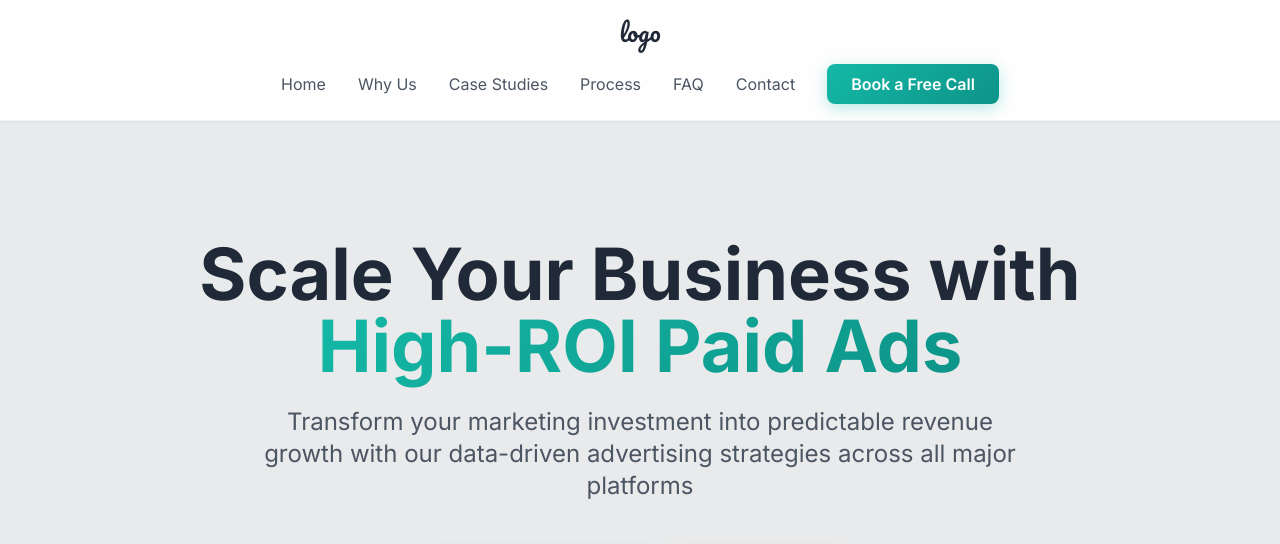
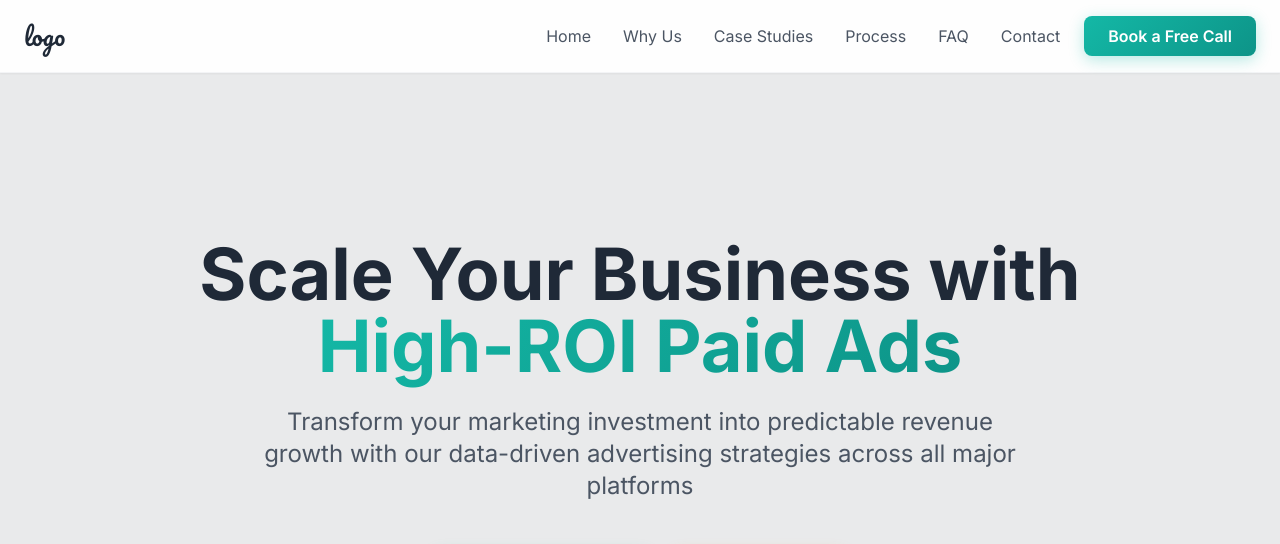
Before and after one commit to mohammad-arsal/ierland, a plain HTML site: page index.html in a window 1280 px wide. Shown: the top 544 px of the page. Drawn offline with nearby package versions, Linux system fonts and the light colour scheme.

Commit message:
Update index.html

```diff
--- a/index.html
+++ b/index.html
@@ -160,26 +160,42 @@
 </head>
 
 <body class="bg-primary text-white font-inter">
+    <!-- Responsive Navbar -->
     <nav class="fixed top-0 left-0 right-0 z-50 bg-white/95 backdrop-blur-sm border-b border-gray-100 shadow-sm">
-        <div class="w-full px-6 py-4">
-            <div class="text-center mb-4">
-                <div class="font-['Pacifico'] text-2xl text-primary">logo</div>
-            </div>
-            <div class="flex flex-wrap justify-center items-center gap-8">
-                <a href="#home" class="nav-link text-gray-600 hover:text-secondary transition-colors">Home</a>
-                <a href="#why-us" class="nav-link text-gray-600 hover:text-secondary transition-colors">Why Us</a>
-                <a href="#case-studies" class="nav-link text-gray-600 hover:text-secondary transition-colors">Case
+        <div class="max-w-7xl mx-auto px-6 py-4 flex items-center justify-between">
+
+            <!-- Logo -->
+            <div class="font-['Pacifico'] text-2xl text-primary">logo</div>
+
+            <!-- Hamburger Button (Mobile) -->
+            <button id="menu-toggle" class="md:hidden text-gray-600 focus:outline-none">
+                <svg class="w-6 h-6" fill="none" stroke="currentColor" viewBox="0 0 24 24">
+                    <path stroke-linecap="round" stroke-linejoin="round" stroke-width="2" d="M4 6h16M4 12h16M4 18h16" />
+                </svg>
+            </button>
+
+            <!-- Navigation Links -->
+            <div id="menu"
+                class="hidden md:flex flex-col md:flex-row md:items-center gap-4 absolute md:static top-full left-0 w-full md:w-auto bg-white md:bg-transparent shadow-md md:shadow-none p-6 md:p-0">
+                <a href="#home" class="nav-link block text-gray-600 hover:text-secondary transition-colors m-2">Home</a>
+                <a href="#why-us" class="nav-link block text-gray-600 hover:text-secondary transition-colors m-2">Why Us</a>
+                <a href="#case-studies" class="nav-link block text-gray-600 hover:text-secondary transition-colors m-2">Case
                     Studies</a>
-                <a href="#process" class="nav-link text-gray-600 hover:text-secondary transition-colors">Process</a>
-                <a href="#faq" class="nav-link text-gray-600 hover:text-secondary transition-colors">FAQ</a>
-                <a href="#contact" class="nav-link text-gray-600 hover:text-secondary transition-colors">Contact</a>
+                <a href="#process"
+                    class="nav-link block text-gray-600 hover:text-secondary transition-colors m-2">Process</a>
+                <a href="#faq" class="nav-link block text-gray-600 hover:text-secondary transition-colors m-2">FAQ</a>
+                <a href="#contact"
+                    class="nav-link block text-gray-600 hover:text-secondary transition-colors m-2">Contact</a>
                 <a href="https://wa.me/1234567890?text=Hi, I'd like to book a free consultation call"
-                    class="cta-button text-white px-6 py-2 !rounded-button font-semibold whitespace-nowrap">
+                    class="cta-button block text-center text-white px-6 py-2 !rounded-button font-semibold whitespace-nowrap bg-secondary hover:bg-primary transition-colors">
                     Book a Free Call
                 </a>
             </div>
         </div>
     </nav>
+
+
+
     <section id="home" class="min-h-screen flex items-center justify-center pt-32 pb-20 px-6"
         style="background-image: url('https://readdy.ai/api/search-image?query=modern%20bright%20airy%20digital%20marketing%20office%20with%20white%20walls%20and%20large%20windows%2C%20multiple%20screens%20showing%20advertising%20analytics%20and%20campaign%20data%2C%20professional%20team%20working%20on%20laptops%2C%20clean%20minimalist%20workspace%20with%20light%20wood%20and%20teal%20accent%20colors%2C%20natural%20lighting%20creating%20professional%20ambiance%2C%20wide%20angle%20view%20showing%20collaborative%20environment%2C%20premium%20office%20interior%20design%20with%20glass%20walls%20and%20modern%20furniture&width=1920&height=1080&seq=hero-bg-001&orientation=landscape'); background-size: cover; background-position: center; background-attachment: fixed;">
         <div class="absolute inset-0 bg-white/90"></div>
@@ -574,6 +590,13 @@
         </div>
     </footer>
     <script>
+        // Mobile menu toggle
+        document.getElementById('menu-toggle').addEventListener('click', function () {
+            const menu = document.getElementById('menu');
+            menu.classList.toggle('hidden');
+        });
+    </script>
+    <script>
         document.getElementById('contact-us-form').addEventListener('submit', async function (event) {
             event.preventDefault(); // stop page reload
 
```
